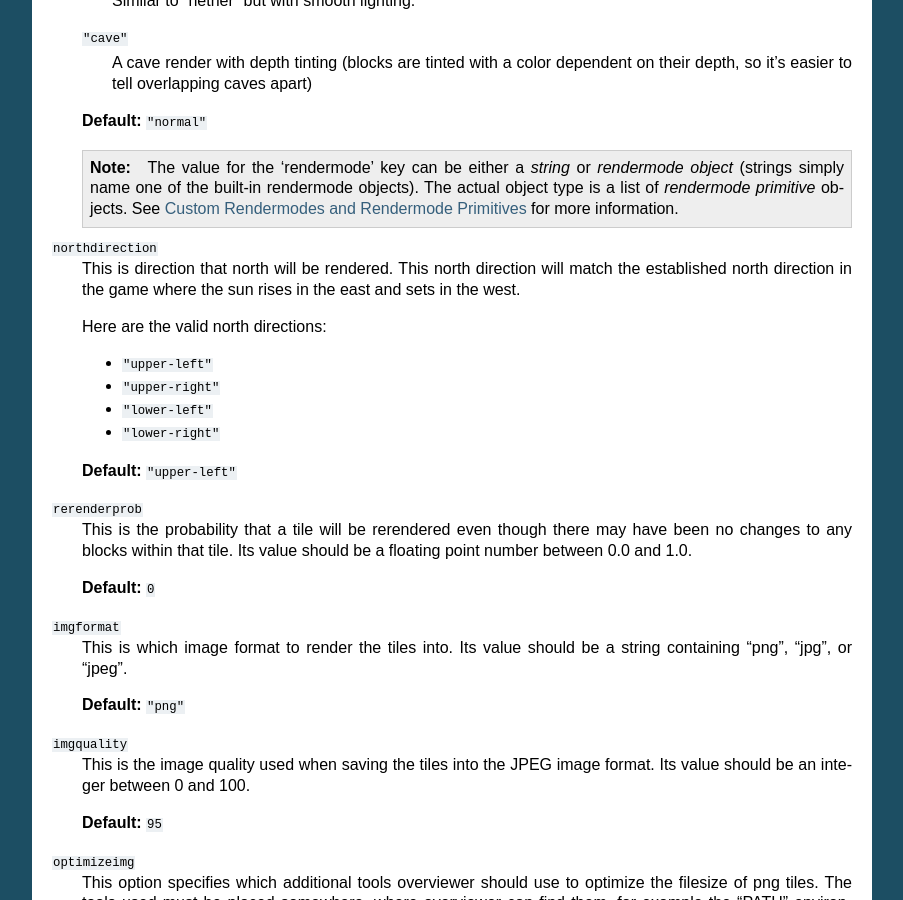
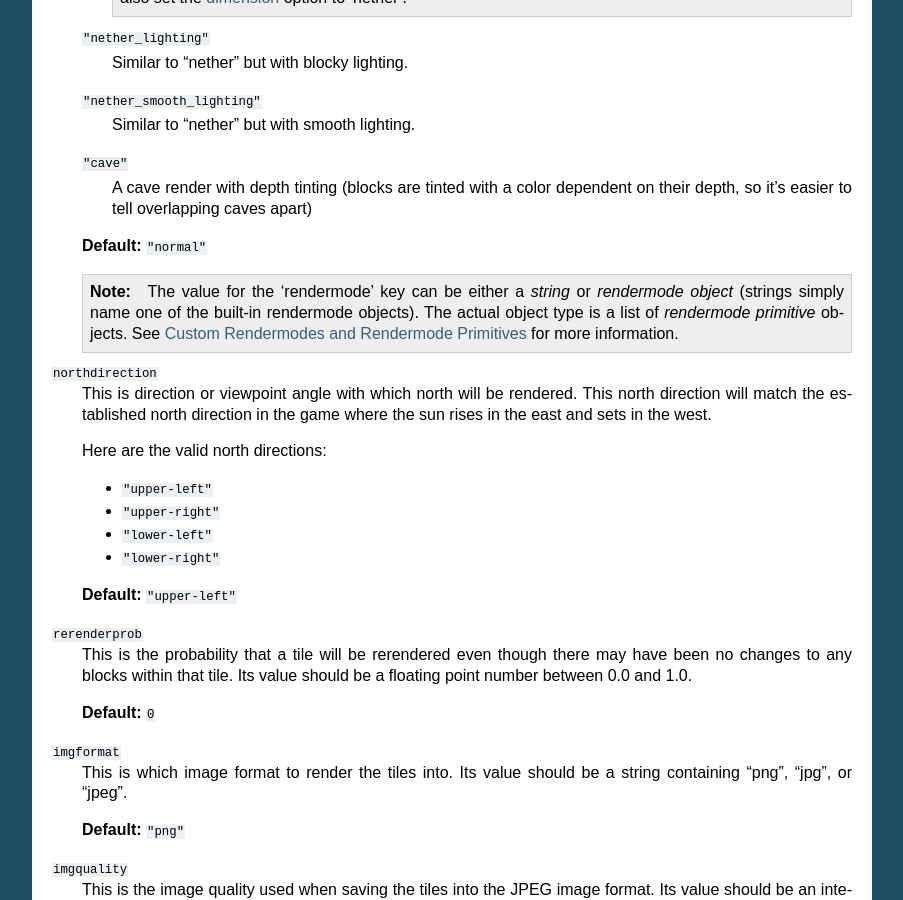
Before and after one commit to overviewer/Minecraft-Overviewer, a Sphinx documentation site: the page built from docs/config.rst, in a window 1280 px wide and 900 px high, scrolled down 6826 px. Shown: the whole window, without its empty margins (198-1101 px from the left). Built offline with Sphinx 7.4.7, drawn with Linux system fonts in a browser that asks for light colours; some of the changed lines change nothing that is shown; some of the changed text lies outside the part shown.

Commit message:
Added clarification on 'northdirection' that it has to do with viewpoint angle

```diff
--- a/docs/config.rst
+++ b/docs/config.rst
@@ -85,6 +85,14 @@ A more complicated example
         "title": "Survival Nether",
         "rendermode": nether_smooth_lighting,
         "dimension": "nether",
+    }
+
+    renders["survivalnethersouth"] = {
+        "world": "survival",
+        "title": "Survival Nether",
+        "rendermode": nether_smooth_lighting,
+        "dimension": "nether",
+        "northdirection" : "lower-right",
     }
 
     renders["creative"] = {
@@ -460,7 +468,7 @@ values. The valid configuration keys are listed below.
         objects.  See :ref:`customrendermodes` for more information.
 
 ``northdirection``
-    This is direction that north will be rendered. This north direction will
+    This is direction or viewpoint angle with which north will be rendered. This north direction will
     match the established north direction in the game where the sun rises in the
     east and sets in the west.
 
```
